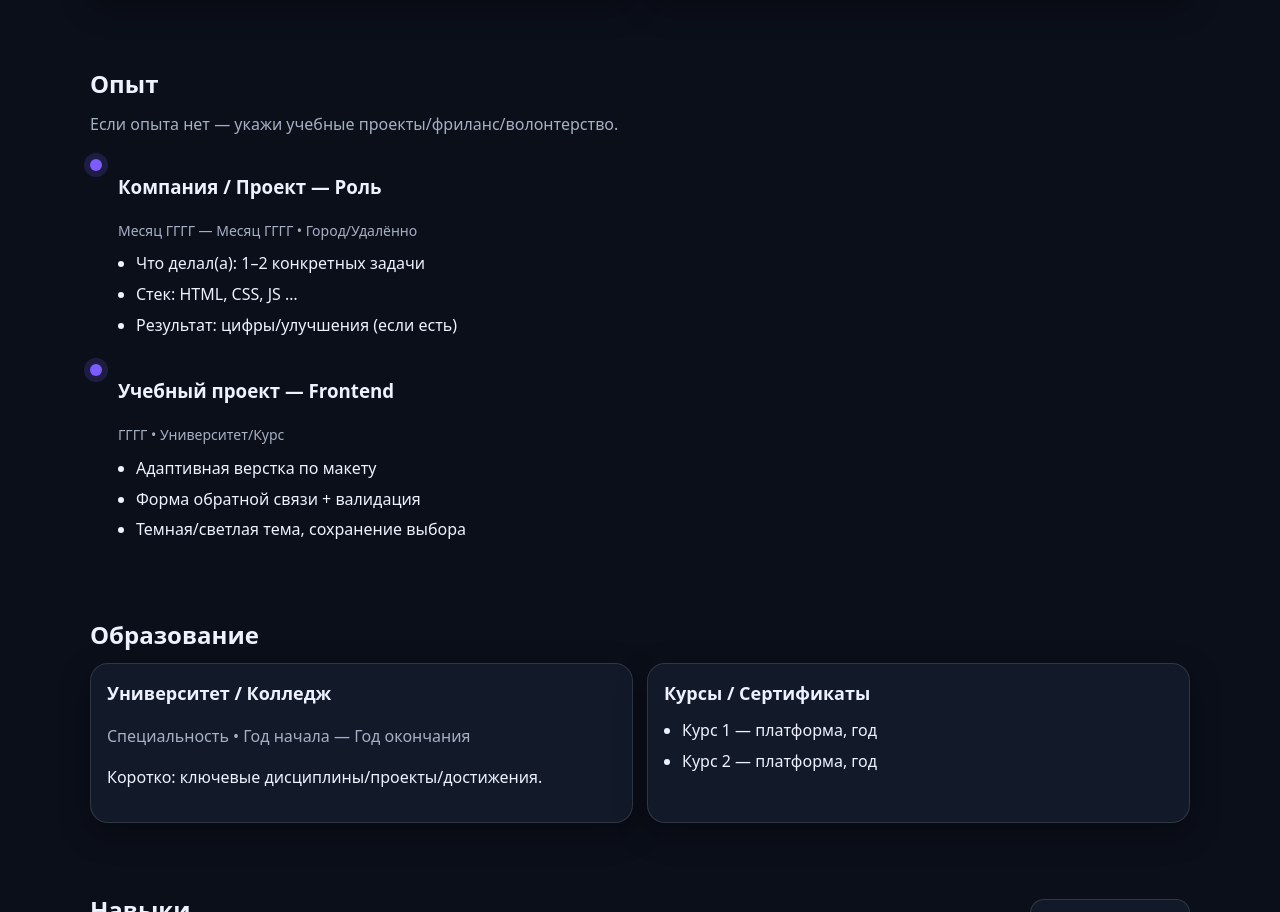
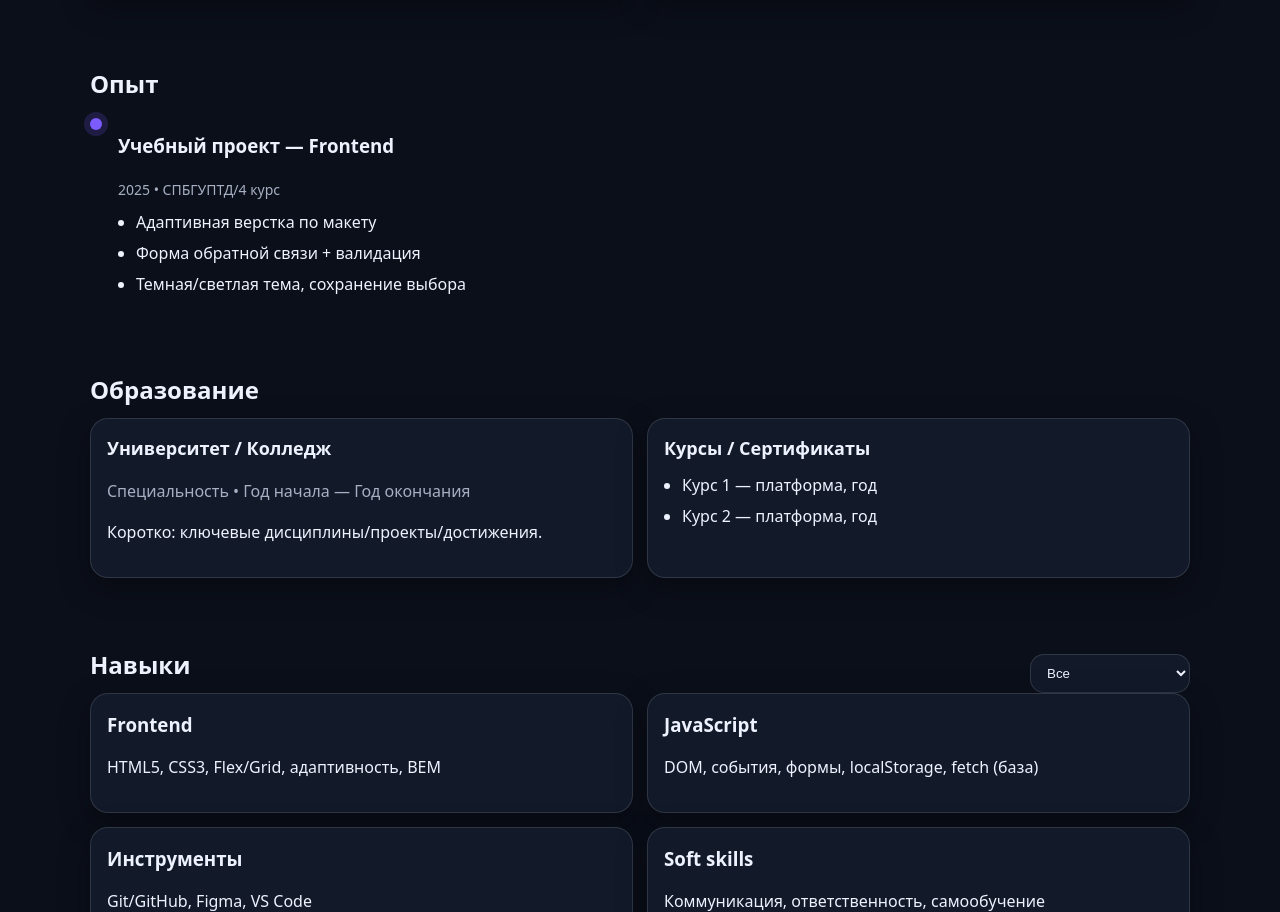
Before and after one commit to Default8914/portfolio, a plain HTML site: page index.html in a window 1280 px wide. Shown: the part 802-1714 px from the top of the page. Drawn offline with Linux system fonts and the light colour scheme.

Commit message:
Update index.html

```diff
--- a/index.html
+++ b/index.html
@@ -117,27 +117,12 @@
     <section class="section" id="experience">
       <div class="container">
         <h2 class="section__title">Опыт</h2>
-        <p class="section__text muted">Если опыта нет — укажи учебные проекты/фриланс/волонтерство.</p>
-
-        <div class="timeline">
-          <article class="timeline__item reveal">
-            <div class="timeline__dot" aria-hidden="true"></div>
-            <div class="timeline__body">
-              <h3 class="timeline__title">Компания / Проект — Роль</h3>
-              <p class="timeline__meta">Месяц ГГГГ — Месяц ГГГГ • Город/Удалённо</p>
-              <ul class="list">
-                <li>Что делал(а): 1–2 конкретных задачи</li>
-                <li>Стек: HTML, CSS, JS …</li>
-                <li>Результат: цифры/улучшения (если есть)</li>
-              </ul>
-            </div>
-          </article>
 
           <article class="timeline__item reveal">
             <div class="timeline__dot" aria-hidden="true"></div>
             <div class="timeline__body">
               <h3 class="timeline__title">Учебный проект — Frontend</h3>
-              <p class="timeline__meta">ГГГГ • Университет/Курс</p>
+              <p class="timeline__meta">2025 • СПБГУПТД/4 курс</p>
               <ul class="list">
                 <li>Адаптивная верстка по макету</li>
                 <li>Форма обратной связи + валидация</li>
```
